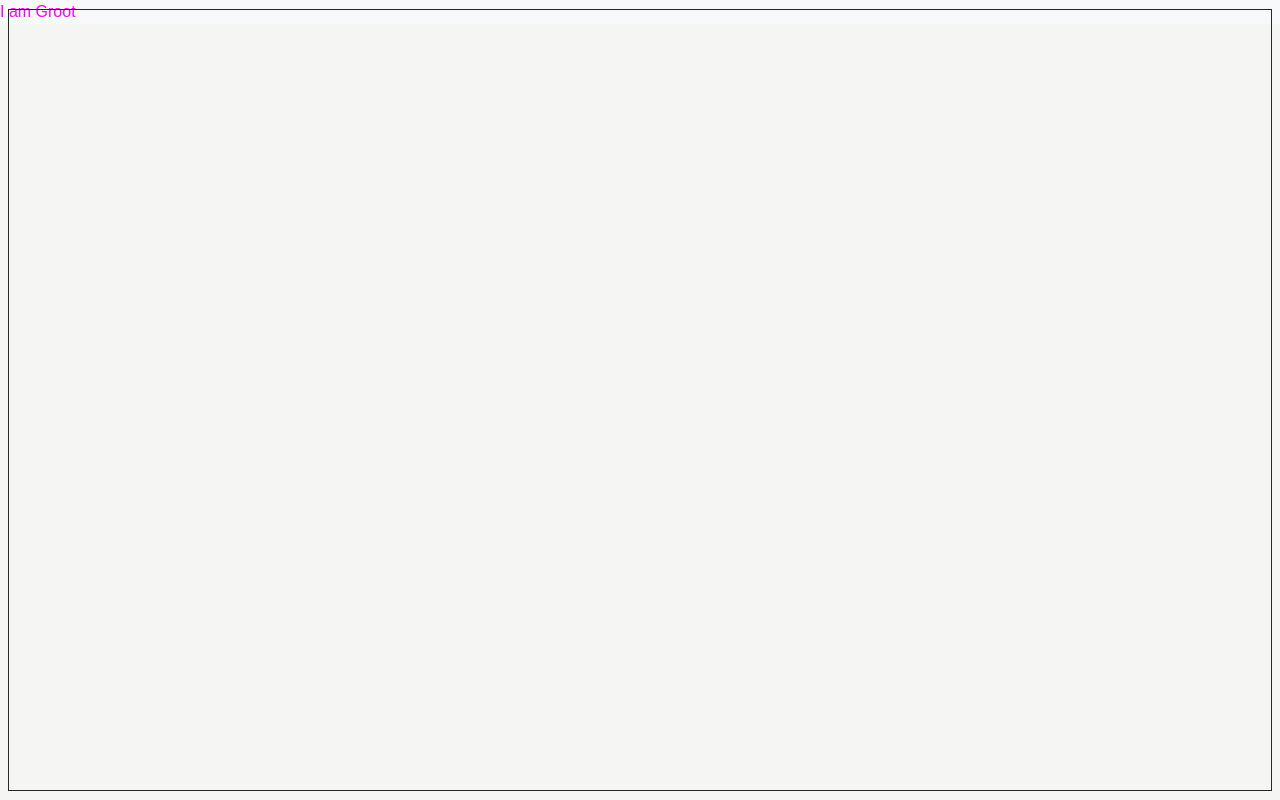
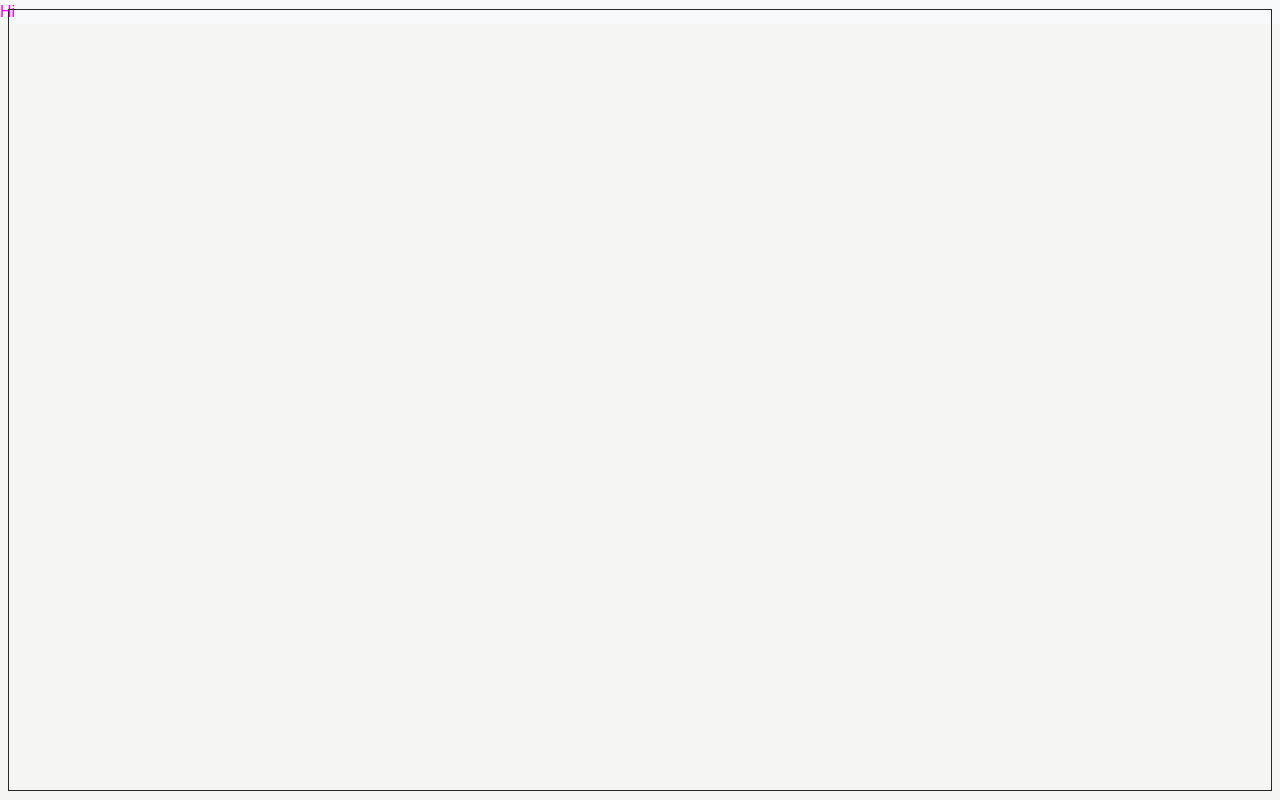
Before and after one commit to Quarter-Cen/My-Personal-Website, a Next.js app: page /portfolio in a window 1280 px wide. Built offline with nearby package versions, Linux system fonts and the light colour scheme; a web font is replaced by a local one.

Commit message:
Revert "I am Groot. Just trolling lol"
This reverts commit 26ddb01792566556946b31280fea78ac53bf9d64.

```diff
--- a/app/portfolio/page.tsx
+++ b/app/portfolio/page.tsx
@@ -5,8 +5,9 @@ import Navbar from "../components/Navbar"
 export default function portfolio(){
     return(
     <div className="bg-[#f8f9fa]">
+
         <div className="floating-box"></div>
-        <p>I am Groot</p>
+        <p>Hi</p>
     </div>
     )
 
```
